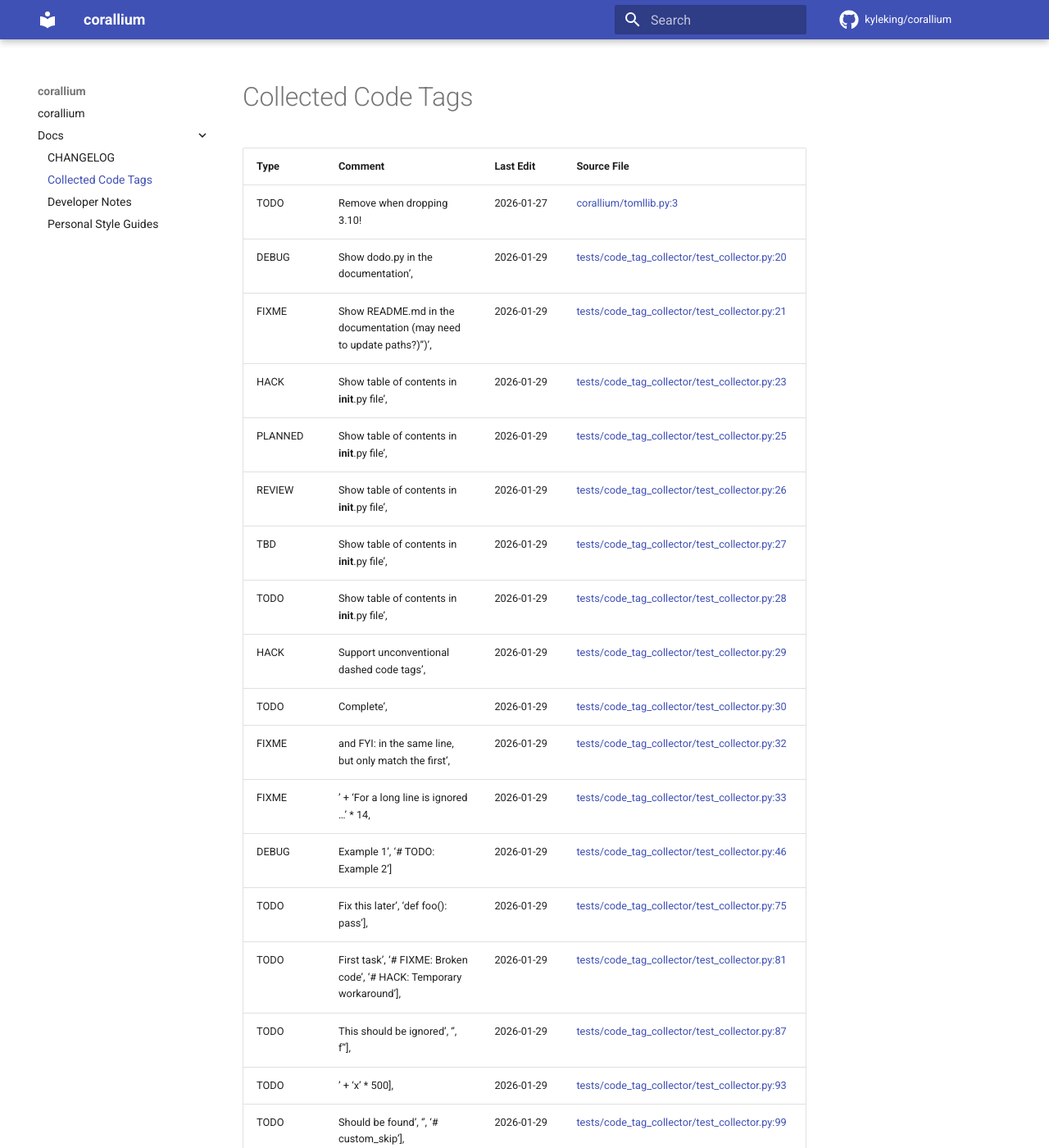
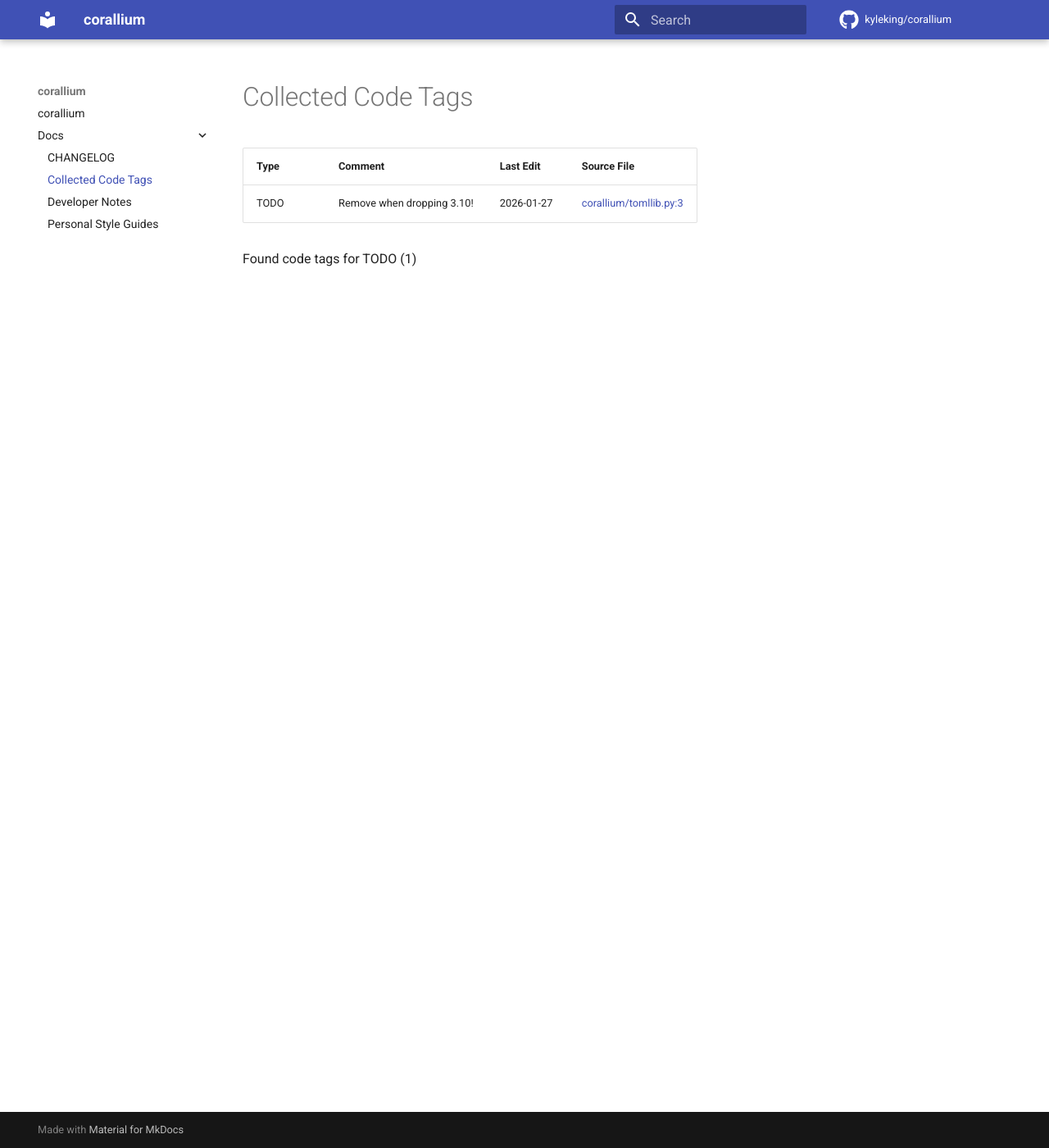
Before and after one commit to KyleKing/corallium, an MkDocs documentation site: the page built from docs/docs/CODE_TAG_SUMMARY.md, in a window 1280 px wide and 1400 px high. Shown: the whole window at 82% size. Built offline with MkDocs 1.6.1 and Material for MkDocs 9.7.7, drawn with Linux system fonts in a browser that asks for light colours; comment, search, counter and statistics services are not loaded; some of the changed text lies outside the part shown.

```diff
--- a/.copier-answers.yml
+++ b/.copier-answers.yml
@@ -2,7 +2,7 @@
 # Answer file maintained by Copier for: https://github.com/KyleKing/calcipy_template
 # DO NOT MODIFY THIS FILE. Edit by re-running copier and changing responses to the questions
 # Check into version control.
-_commit: 4.0.12
+_commit: 4.0.13
 _src_path: gh:KyleKing/calcipy_template
 author_email: dev.act.kyle@gmail.com
 author_name: Kyle King
--- a/docs/docs/CODE_TAG_SUMMARY.md
+++ b/docs/docs/CODE_TAG_SUMMARY.md
@@ -1,28 +1,9 @@
 # Collected Code Tags
 
-| Type    | Comment                                                               | Last Edit  | Source File                                                                                                                                                                            |
-|---------|-----------------------------------------------------------------------|------------|----------------------------------------------------------------------------------------------------------------------------------------------------------------------------------------|
-| TODO    | Remove when dropping 3.10!                                            | 2026-01-27 | [corallium/tomllib.py:3](https://github.com/KyleKing/corallium/blame/1353d3153982c2e23fc516b9508bea813de619f2/corallium/tomllib.py#L3)                                                 |
-| DEBUG   | Show dodo.py in the documentation',                                   | 2026-01-29 | [tests/code_tag_collector/test_collector.py:20](https://github.com/KyleKing/corallium/blame/deb7cdb7c1ab14c03cb43df70da1485df3fec4f4/tests/code_tag_collector/test_collector.py#L33)   |
-| FIXME   | Show README.md in the documentation (may need to update paths?)")',   | 2026-01-29 | [tests/code_tag_collector/test_collector.py:21](https://github.com/KyleKing/corallium/blame/deb7cdb7c1ab14c03cb43df70da1485df3fec4f4/tests/code_tag_collector/test_collector.py#L34)   |
-| HACK    | Show table of contents in __init__.py file',                          | 2026-01-29 | [tests/code_tag_collector/test_collector.py:23](https://github.com/KyleKing/corallium/blame/deb7cdb7c1ab14c03cb43df70da1485df3fec4f4/tests/code_tag_collector/test_collector.py#L36)   |
-| PLANNED | Show table of contents in __init__.py file',                          | 2026-01-29 | [tests/code_tag_collector/test_collector.py:25](https://github.com/KyleKing/corallium/blame/deb7cdb7c1ab14c03cb43df70da1485df3fec4f4/tests/code_tag_collector/test_collector.py#L38)   |
-| REVIEW  | Show table of contents in __init__.py file',                          | 2026-01-29 | [tests/code_tag_collector/test_collector.py:26](https://github.com/KyleKing/corallium/blame/deb7cdb7c1ab14c03cb43df70da1485df3fec4f4/tests/code_tag_collector/test_collector.py#L39)   |
-| TBD     | Show table of contents in __init__.py file',                          | 2026-01-29 | [tests/code_tag_collector/test_collector.py:27](https://github.com/KyleKing/corallium/blame/deb7cdb7c1ab14c03cb43df70da1485df3fec4f4/tests/code_tag_collector/test_collector.py#L40)   |
-| TODO    | Show table of contents in __init__.py file',                          | 2026-01-29 | [tests/code_tag_collector/test_collector.py:28](https://github.com/KyleKing/corallium/blame/deb7cdb7c1ab14c03cb43df70da1485df3fec4f4/tests/code_tag_collector/test_collector.py#L41)   |
-| HACK    | Support unconventional dashed code tags',                             | 2026-01-29 | [tests/code_tag_collector/test_collector.py:29](https://github.com/KyleKing/corallium/blame/deb7cdb7c1ab14c03cb43df70da1485df3fec4f4/tests/code_tag_collector/test_collector.py#L42)   |
-| TODO    | Complete',                                                            | 2026-01-29 | [tests/code_tag_collector/test_collector.py:30](https://github.com/KyleKing/corallium/blame/deb7cdb7c1ab14c03cb43df70da1485df3fec4f4/tests/code_tag_collector/test_collector.py#L43)   |
-| FIXME   | and FYI: in the same line, but only match the first',                 | 2026-01-29 | [tests/code_tag_collector/test_collector.py:32](https://github.com/KyleKing/corallium/blame/deb7cdb7c1ab14c03cb43df70da1485df3fec4f4/tests/code_tag_collector/test_collector.py#L45)   |
-| FIXME   | ' + 'For a long line is ignored ...' * 14,                            | 2026-01-29 | [tests/code_tag_collector/test_collector.py:33](https://github.com/KyleKing/corallium/blame/deb7cdb7c1ab14c03cb43df70da1485df3fec4f4/tests/code_tag_collector/test_collector.py#L46)   |
-| DEBUG   | Example 1', '# TODO: Example 2']                                      | 2026-01-29 | [tests/code_tag_collector/test_collector.py:46](https://github.com/KyleKing/corallium/blame/deb7cdb7c1ab14c03cb43df70da1485df3fec4f4/tests/code_tag_collector/test_collector.py#L59)   |
-| TODO    | Fix this later', 'def foo(): pass'],                                  | 2026-01-29 | [tests/code_tag_collector/test_collector.py:75](https://github.com/KyleKing/corallium/blame/deb7cdb7c1ab14c03cb43df70da1485df3fec4f4/tests/code_tag_collector/test_collector.py#L88)   |
-| TODO    | First task', '# FIXME: Broken code', '# HACK: Temporary workaround'], | 2026-01-29 | [tests/code_tag_collector/test_collector.py:81](https://github.com/KyleKing/corallium/blame/deb7cdb7c1ab14c03cb43df70da1485df3fec4f4/tests/code_tag_collector/test_collector.py#L94)   |
-| TODO    | This should be ignored', '', f'<!-- {SKIP_PHRASE} -->'],              | 2026-01-29 | [tests/code_tag_collector/test_collector.py:87](https://github.com/KyleKing/corallium/blame/deb7cdb7c1ab14c03cb43df70da1485df3fec4f4/tests/code_tag_collector/test_collector.py#L100)  |
-| TODO    | ' + 'x' * 500],                                                       | 2026-01-29 | [tests/code_tag_collector/test_collector.py:93](https://github.com/KyleKing/corallium/blame/deb7cdb7c1ab14c03cb43df70da1485df3fec4f4/tests/code_tag_collector/test_collector.py#L106)  |
-| TODO    | Should be found', '', '# custom_skip'],                               | 2026-01-29 | [tests/code_tag_collector/test_collector.py:99](https://github.com/KyleKing/corallium/blame/deb7cdb7c1ab14c03cb43df70da1485df3fec4f4/tests/code_tag_collector/test_collector.py#L112)  |
-| TODO    | This should be skipped', '', f'<!-- {legacy_phrase} -->']             | 2026-01-29 | [tests/code_tag_collector/test_collector.py:145](https://github.com/KyleKing/corallium/blame/32e9795a886d0cb7aed14e43011f8c7407173125/tests/code_tag_collector/test_collector.py#L159) |
-| TODO    | This should be skipped', '', f'<!-- {SKIP_PHRASE} -->']               | 2026-01-29 | [tests/code_tag_collector/test_collector.py:155](https://github.com/KyleKing/corallium/blame/32e9795a886d0cb7aed14e43011f8c7407173125/tests/code_tag_collector/test_collector.py#L169) |
+| Type | Comment                    | Last Edit  | Source File                                                                                                                            |
+|------|----------------------------|------------|----------------------------------------------------------------------------------------------------------------------------------------|
+| TODO | Remove when dropping 3.10! | 2026-01-27 | [corallium/tomllib.py:3](https://github.com/KyleKing/corallium/blame/1353d3153982c2e23fc516b9508bea813de619f2/corallium/tomllib.py#L3) |
 
-Found code tags for FIXME (3), TODO (10), PLANNED (1), HACK (2), REVIEW (1), TBD (1), DEBUG (2)
+Found code tags for TODO (1)
 
-<!-- calcipy_skip_tags -->
+<!-- corallium_skip_tags -->
--- a/mise.toml
+++ b/mise.toml
@@ -1,4 +1,5 @@
 [env]
+DISABLE_MKDOCS_2_WARNING = "true"
 _.python.venv = {path = ".venv"}
 
 [tools]
--- a/pyproject.toml
+++ b/pyproject.toml
@@ -4,7 +4,7 @@ requires = ["uv_build>=0.9.26,<2.0"]
 
 [dependency-groups]
 dev = [
-  'calcipy[recommended]>=6.0.0',
+  'calcipy[recommended]>=6.0.1',
   'pytest-asyncio>=0.24.0',
   'pytest-structlog>=1.1',
   'pytest-subprocess>=1.5.2',
@@ -51,7 +51,7 @@ version = "2.3.0rc1"
 
 [tool.commitizen]
 version = "2.3.0rc1"
-version_files = ["corallium/__init__.py:^__version", "pyproject.toml:^version", "uv.lock:^version"]
+version_files = ["corallium/__init__.py:^__version", "pyproject.toml:^version"]
 
 [tool.mypy]
 check_untyped_defs = true
```
Also changed, not shown: docs/docs/CHANGELOG.md (+4 -0 lines), docs/docs/DEVELOPER_GUIDE.md (+2 -2 lines), 2 other files.
